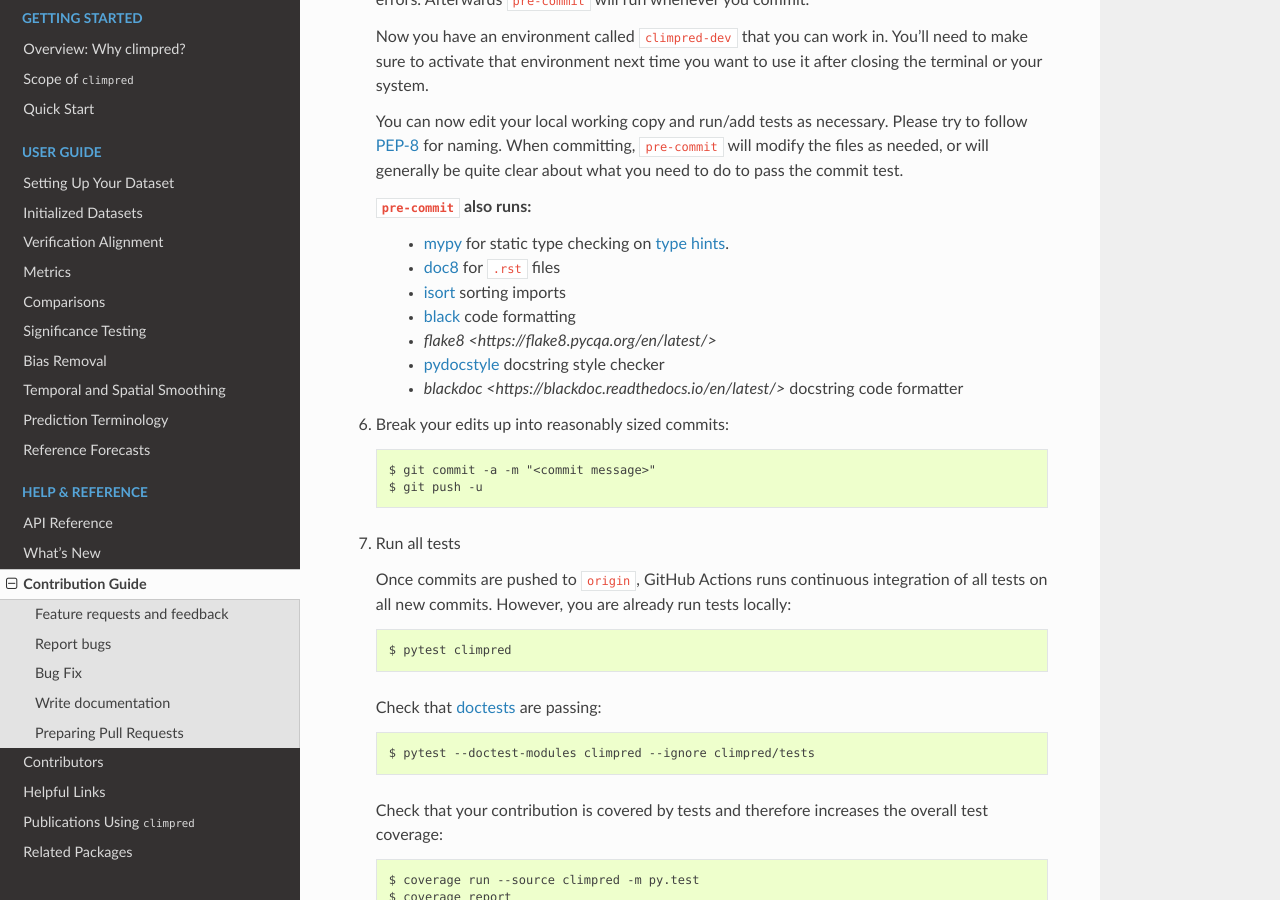
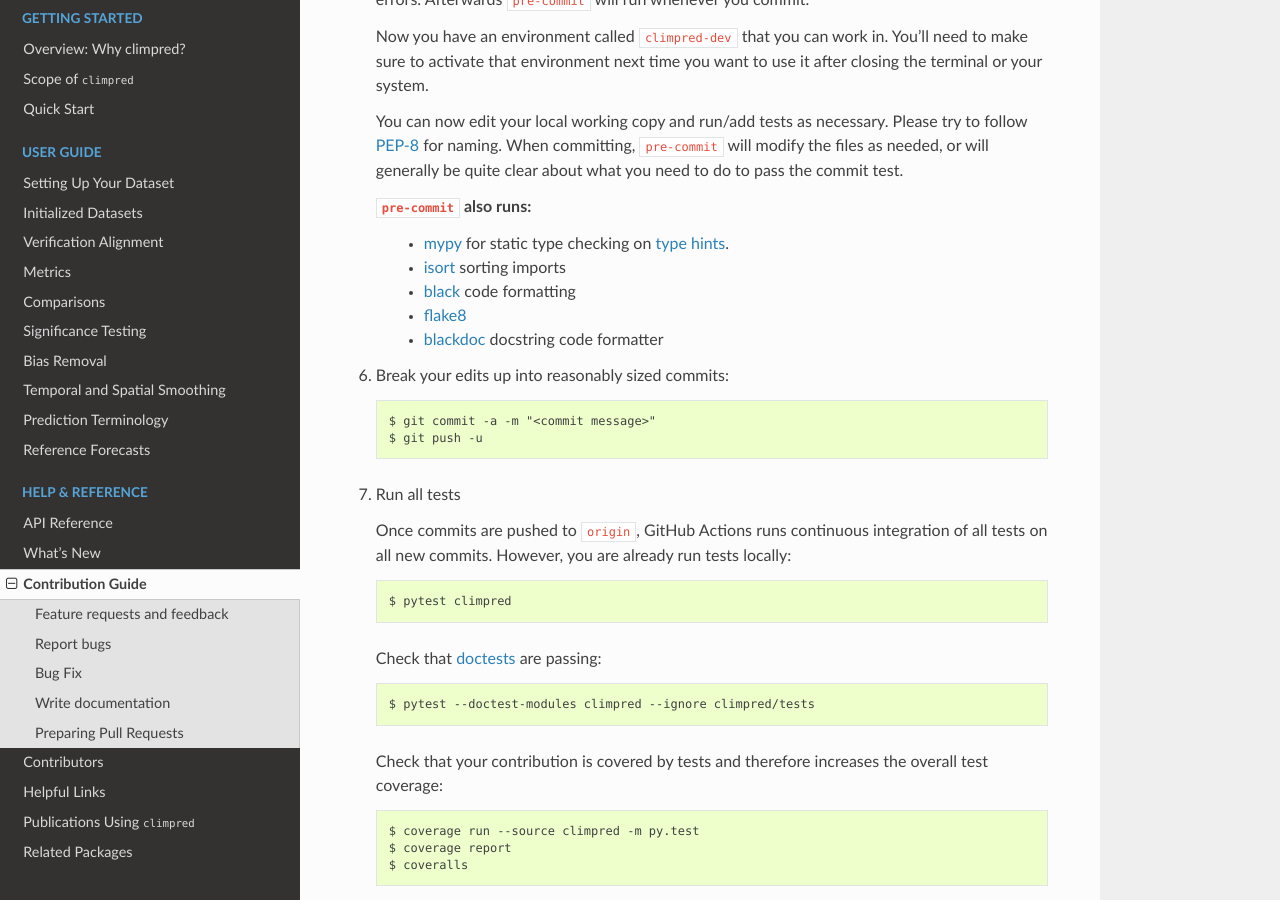
Before and after one commit to pangeo-data/climpred, a Sphinx documentation site: the page built from docs/source/contributing.rst, in a window 1280 px wide and 900 px high, scrolled down 2723 px. Built offline with Sphinx 7.4.7 and the Read the Docs theme 2.0.0, drawn with Linux system fonts in a browser that asks for light colours; formulas are drawn with MathJax 3; pages that are not in the unit, such as notebooks, are missing from menus; the version number could not be read and is left out.

Commit message:
ignore doc8

```diff
--- a/CHANGELOG.rst
+++ b/CHANGELOG.rst
@@ -1,6 +1,7 @@
 ==========
 What's New
 ==========
+
 
 .. ipython:: python
     :suppress:
@@ -769,7 +770,8 @@ Documentation
 
 Bug Fixes
 ---------
-- Fixed `m2m` broken comparison issue and removed correction (:pr:`290`) `Aaron Spring`_.
+- Fixed `m2m` broken comparison issue and removed correction.
+  (:pr:`290`) `Aaron Spring`_.
 
 Internals/Minor Fixes
 ---------------------
--- a/docs/source/contributing.rst
+++ b/docs/source/contributing.rst
@@ -160,13 +160,10 @@ Preparing Pull Requests
    ``pre-commit`` also runs:
     * `mypy <http://mypy-lang.org/>`_ for static type checking on
       `type hints <https://docs.python.org/3/library/typing.html>`_.
-    * `doc8 <https://github.com/PyCQA/doc8>`_ for ``.rst`` files
     * `isort <https://pycqa.github.io/isort/>`_ sorting imports
     * `black <https://black.readthedocs.io/en/stable/>`_ code formatting
-    * `flake8 <https://flake8.pycqa.org/en/latest/>`
-    * `pydocstyle <https://github.com/pycqa/pydocstyle>`_ docstring style
-      checker
-    * `blackdoc <https://blackdoc.readthedocs.io/en/latest/>` docstring code
+    * `flake8 <https://flake8.pycqa.org/en/latest/>`_
+    * `blackdoc <https://blackdoc.readthedocs.io/en/latest/>`_ docstring code
       formatter
 
 
```
Also changed, not shown: .pre-commit-config.yaml.
